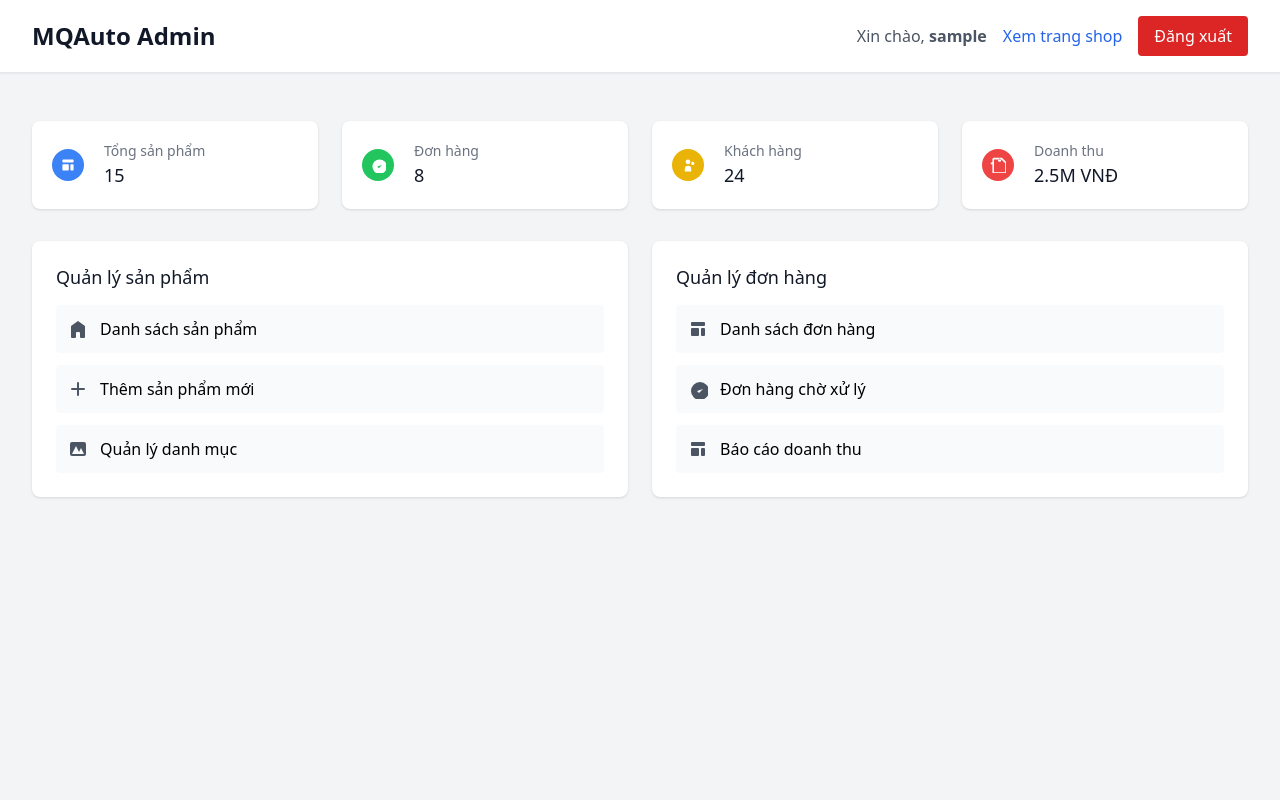
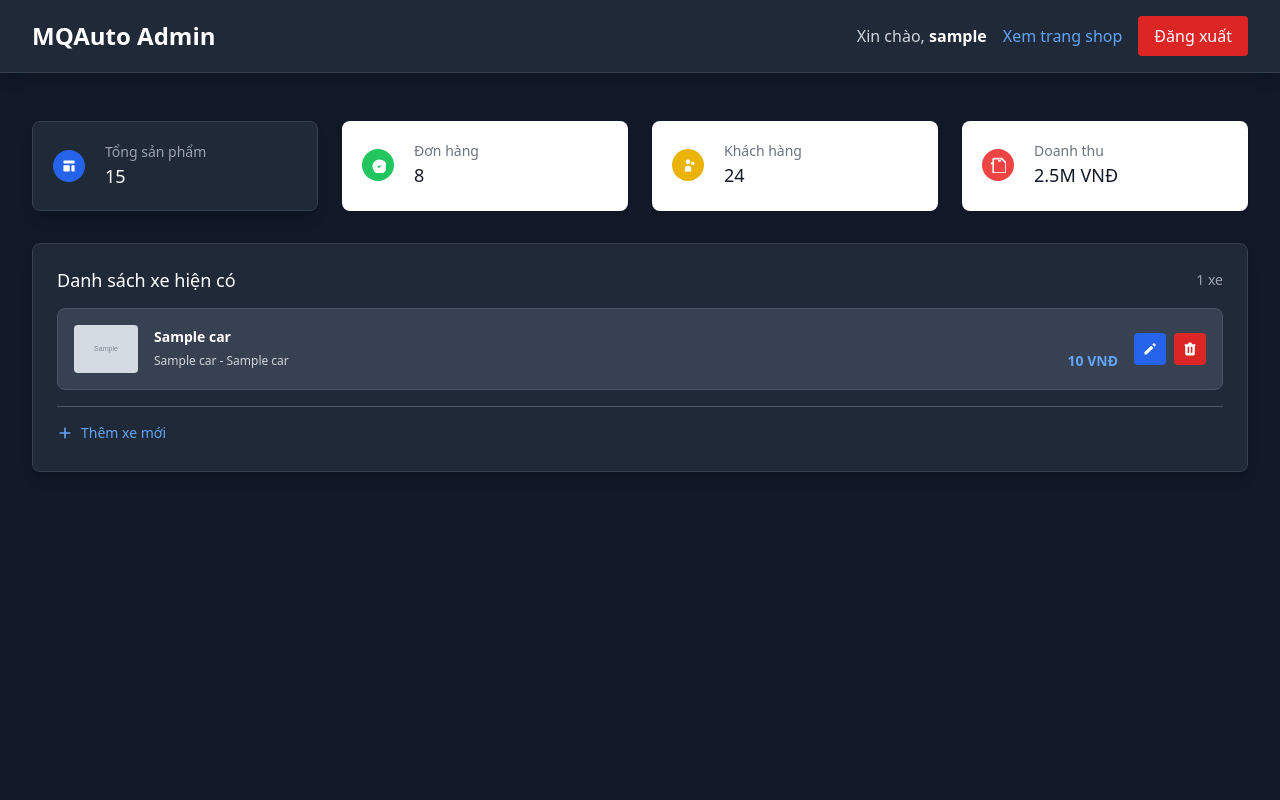
Before and after one commit to NGQuan1207/PHP1, a PHP site: template ASM/app/view/admin/dashboard.php in a window 1280 px wide. Run offline with PHP 8.4, Linux system fonts and the light colour scheme; the visitor is signed in with stand-in values (Sample User, id 1); the template is opened without the code that fills it: most values are stand-ins (such as "Sample title", 1, 10 or a date in 2020); grey boxes marked "Sample" are stand-in pictures; some libraries are stand-ins or nearby versions.

Commit message:
admin edit

```diff
--- a/ASM/app/view/admin/dashboard.php
+++ b/ASM/app/view/admin/dashboard.php
@@ -6,18 +6,18 @@
     <title>Trang quản trị - MQAuto</title>
     <script src="https://cdn.tailwindcss.com"></script>
 </head>
-<body class="bg-gray-100">
+<body class="bg-gray-900 min-h-screen">
 
-    <header class="bg-white shadow-sm border-b">
+    <header class="bg-gray-800 shadow-lg border-b border-gray-700">
         <div class="max-w-7xl mx-auto px-4 sm:px-6 lg:px-8">
             <div class="flex justify-between items-center py-4">
                 <div class="flex items-center">
-                    <h1 class="text-2xl font-bold text-gray-900">MQAuto Admin</h1>
+                    <h1 class="text-2xl font-bold text-white">MQAuto Admin</h1>
                 </div>
                 <div class="flex items-center space-x-4">
-                    <span class="text-gray-600">Xin chào, <strong><?php echo $_SESSION['admin']; ?></strong></span>
-                    <a href="index.php" target="_blank" class="text-blue-600 hover:text-blue-800">Xem trang shop</a>
-                    <a href="index.php?page=admin&action=logout" class="bg-red-600 text-white px-4 py-2 rounded hover:bg-red-700 transition">
+                    <span class="text-gray-300">Xin chào, <strong class="text-white"><?php echo $_SESSION['admin']; ?></strong></span>
+                    <a href="index.php" target="_blank" class="text-blue-400 hover:text-blue-300 transition-colors">Xem trang shop</a>
+                    <a href="index.php?page=admin&action=logout" class="bg-red-600 text-white px-4 py-2 rounded hover:bg-red-700 transition-colors">
                         Đăng xuất
                     </a>
                 </div>
@@ -30,11 +30,11 @@
         <div class="px-4 py-6 sm:px-0">
 
             <div class="grid grid-cols-1 md:grid-cols-2 lg:grid-cols-4 gap-6 mb-8">
-                <div class="bg-white overflow-hidden shadow rounded-lg">
+                <div class="bg-gray-800 border border-gray-700 overflow-hidden shadow-lg rounded-lg">
                     <div class="p-5">
                         <div class="flex items-center">
                             <div class="flex-shrink-0">
-                                <div class="w-8 h-8 bg-blue-500 rounded-full flex items-center justify-center">
+                                <div class="w-8 h-8 bg-blue-600 rounded-full flex items-center justify-center">
                                     <svg class="w-4 h-4 text-white" fill="currentColor" viewBox="0 0 20 20">
                                         <path d="M3 4a1 1 0 011-1h12a1 1 0 011 1v2a1 1 0 01-1 1H4a1 1 0 01-1-1V4zM3 10a1 1 0 011-1h6a1 1 0 011 1v6a1 1 0 01-1 1H4a1 1 0 01-1-1v-6zM14 9a1 1 0 00-1 1v6a1 1 0 001 1h2a1 1 0 001-1v-6a1 1 0 00-1-1h-2z"></path>
                                     </svg>
@@ -42,8 +42,8 @@
                             </div>
                             <div class="ml-5 w-0 flex-1">
                                 <dl>
-                                    <dt class="text-sm font-medium text-gray-500 truncate">Tổng sản phẩm</dt>
-                                    <dd class="text-lg font-medium text-gray-900">15</dd>
+                                    <dt class="text-sm font-medium text-gray-400 truncate">Tổng sản phẩm</dt>
+                                    <dd class="text-lg font-medium text-white">15</dd>
                                 </dl>
                             </div>
                         </div>
@@ -112,56 +112,61 @@
             </div>
 
 
-            <div class="grid grid-cols-1 md:grid-cols-2 gap-6">
+            <!-- Car List Section -->
+            <div class="mt-8">
+                <div class="bg-gray-800 border border-gray-700 shadow-lg rounded-lg">
+                    <div class="px-4 py-5 sm:p-6">
+                        <div class="flex justify-between items-center mb-4">
+                            <h3 class="text-lg leading-6 font-medium text-white">Danh sách xe hiện có</h3>
+                            <span class="text-sm text-gray-400"><?php echo count($cars); ?> xe</span>
+                        </div>
 
-                <div class="bg-white shadow rounded-lg">
-                    <div class="px-4 py-5 sm:p-6">
-                        <h3 class="text-lg leading-6 font-medium text-gray-900 mb-4">Quản lý sản phẩm</h3>
-                        <div class="space-y-3">
-                            <a href="#" class="flex items-center p-3 bg-gray-50 rounded hover:bg-gray-100 transition">
-                                <svg class="w-5 h-5 text-gray-600 mr-3" fill="currentColor" viewBox="0 0 20 20">
-                                    <path d="M10 2L3 7v11a1 1 0 001 1h3a1 1 0 001-1v-4a1 1 0 011-1h2a1 1 0 011 1v4a1 1 0 001 1h3a1 1 0 001-1V7l-7-5z"></path>
-                                </svg>
-                                <span>Danh sách sản phẩm</span>
-                            </a>
-                            <a href="#" class="flex items-center p-3 bg-gray-50 rounded hover:bg-gray-100 transition">
-                                <svg class="w-5 h-5 text-gray-600 mr-3" fill="currentColor" viewBox="0 0 20 20">
+                        <div class="space-y-4 max-h-[32rem] overflow-y-auto">
+                            <?php if (!empty($cars)) : ?>
+                                <?php foreach ($cars as $car) : ?>
+                                    <div class="flex items-center p-4 bg-gray-700 rounded-lg hover:bg-gray-600 transition-colors border border-gray-600">
+                                        <div class="w-16 h-12 bg-gray-600 rounded overflow-hidden flex-shrink-0">
+                                            <img src="<?php echo !empty($car['image_url']) ? htmlspecialchars($car['image_url']) : 'public/layout/img/hinh1.webp'; ?>"
+                                                 alt="<?php echo htmlspecialchars($car['car_name']); ?>"
+                                                 class="w-full h-full object-cover">
+                                        </div>
+                                        <div class="ml-4 flex-1">
+                                            <h4 class="text-white font-semibold text-sm"><?php echo htmlspecialchars($car['car_name']); ?></h4>
+                                            <div class="flex items-center justify-between mt-1">
+                                                <p class="text-gray-300 text-xs"><?php echo htmlspecialchars($car['brand_name'] . ' - ' . $car['type_name']); ?></p>
+                                                <p class="text-blue-400 font-bold text-sm"><?php echo number_format($car['price'], 0, ',', '.'); ?> VNĐ</p>
+                                            </div>
+                                        </div>
+                                        <div class="ml-4 flex space-x-2">
+                                            <button class="p-2 bg-blue-600 text-white rounded hover:bg-blue-700 transition-colors" title="Chỉnh sửa">
+                                                <svg class="w-4 h-4" fill="currentColor" viewBox="0 0 20 20">
+                                                    <path d="M13.586 3.586a2 2 0 112.828 2.828l-.793.793-2.828-2.828.793-.793zM11.379 5.793L3 14.172V17h2.828l8.38-8.379-2.83-2.828z"></path>
+                                                </svg>
+                                            </button>
+                                            <button class="p-2 bg-red-600 text-white rounded hover:bg-red-700 transition-colors" title="Xoá">
+                                                <svg class="w-4 h-4" fill="currentColor" viewBox="0 0 20 20">
+                                                    <path fill-rule="evenodd" d="M9 2a1 1 0 00-.894.553L7.382 4H4a1 1 0 000 2v10a2 2 0 002 2h8a2 2 0 002-2V6a1 1 0 100-2h-3.382l-.724-1.447A1 1 0 0011 2H9zM7 8a1 1 0 012 0v6a1 1 0 11-2 0V8zm5-1a1 1 0 00-1 1v6a1 1 0 102 0V8a1 1 0 00-1-1z" clip-rule="evenodd"></path>
+                                                </svg>
+                                            </button>
+                                        </div>
+                                    </div>
+                                <?php endforeach; ?>
+                            <?php else : ?>
+                                <div class="text-center text-gray-400 py-8">
+                                    <svg class="w-12 h-12 mx-auto mb-4 opacity-50" fill="currentColor" viewBox="0 0 20 20">
+                                        <path d="M4 3a2 2 0 00-2 2v10a2 2 0 002 2h12a2 2 0 002-2V5a2 2 0 00-2-2H4zm12 12H4l4-8 3 6 2-4 3 6z"></path>
+                                    </svg>
+                                    <p>Không có xe nào trong cơ sở dữ liệu.</p>
+                                </div>
+                            <?php endif; ?>
+                        </div>
+
+                        <div class="mt-4 pt-4 border-t border-gray-600">
+                            <a href="#" class="inline-flex items-center text-blue-400 hover:text-blue-300 text-sm font-medium">
+                                <svg class="w-4 h-4 mr-2" fill="currentColor" viewBox="0 0 20 20">
                                     <path d="M10 3a1 1 0 011 1v5h5a1 1 0 110 2h-5v5a1 1 0 11-2 0v-5H4a1 1 0 110-2h5V4a1 1 0 011-1z"></path>
                                 </svg>
-                                <span>Thêm sản phẩm mới</span>
-                            </a>
-                            <a href="#" class="flex items-center p-3 bg-gray-50 rounded hover:bg-gray-100 transition">
-                                <svg class="w-5 h-5 text-gray-600 mr-3" fill="currentColor" viewBox="0 0 20 20">
-                                    <path d="M4 3a2 2 0 00-2 2v10a2 2 0 002 2h12a2 2 0 002-2V5a2 2 0 00-2-2H4zm12 12H4l4-8 3 6 2-4 3 6z"></path>
-                                </svg>
-                                <span>Quản lý danh mục</span>
-                            </a>
-                        </div>
-                    </div>
-                </div>
-
-
-                <div class="bg-white shadow rounded-lg">
-                    <div class="px-4 py-5 sm:p-6">
-                        <h3 class="text-lg leading-6 font-medium text-gray-900 mb-4">Quản lý đơn hàng</h3>
-                        <div class="space-y-3">
-                            <a href="#" class="flex items-center p-3 bg-gray-50 rounded hover:bg-gray-100 transition">
-                                <svg class="w-5 h-5 text-gray-600 mr-3" fill="currentColor" viewBox="0 0 20 20">
-                                    <path d="M3 4a1 1 0 011-1h12a1 1 0 011 1v2a1 1 0 01-1 1H4a1 1 0 01-1-1V4zM3 10a1 1 0 011-1h6a1 1 0 011 1v6a1 1 0 01-1 1H4a1 1 0 01-1-1v-6zM14 9a1 1 0 00-1 1v6a1 1 0 001 1h2a1 1 0 001-1v-6a1 1 0 00-1-1h-2z"></path>
-                                </svg>
-                                <span>Danh sách đơn hàng</span>
-                            </a>
-                            <a href="#" class="flex items-center p-3 bg-gray-50 rounded hover:bg-gray-100 transition">
-                                <svg class="w-5 h-5 text-gray-600 mr-3" fill="currentColor" viewBox="0 0 20 20">
-                                    <path d="M9 12l2 2 4-4m6 2a9 9 0 11-18 0 9 9 0 0118 0z"></path>
-                                </svg>
-                                <span>Đơn hàng chờ xử lý</span>
-                            </a>
-                            <a href="#" class="flex items-center p-3 bg-gray-50 rounded hover:bg-gray-100 transition">
-                                <svg class="w-5 h-5 text-gray-600 mr-3" fill="currentColor" viewBox="0 0 20 20">
-                                    <path d="M3 4a1 1 0 011-1h12a1 1 0 011 1v2a1 1 0 01-1 1H4a1 1 0 01-1-1V4zM3 10a1 1 0 011-1h6a1 1 0 011 1v6a1 1 0 01-1 1H4a1 1 0 01-1-1v-6zM14 9a1 1 0 00-1 1v6a1 1 0 001 1h2a1 1 0 001-1v-6a1 1 0 00-1-1h-2z"></path>
-                                </svg>
-                                <span>Báo cáo doanh thu</span>
+                                Thêm xe mới
                             </a>
                         </div>
                     </div>
```
Also changed, not shown: ASM/app/controller/admincontroller.php (+7 -2 lines), ASM/app/controller/homecontroller.php (+51 -21 lines), ASM/app/model/car.php (+32 -78 lines), ASM/app/model/database.php (+5 -4 lines), ASM/app/view/admin/login.php (+15 -15 lines), ASM/app/view/shop/product.php (+26 -3 lines).
